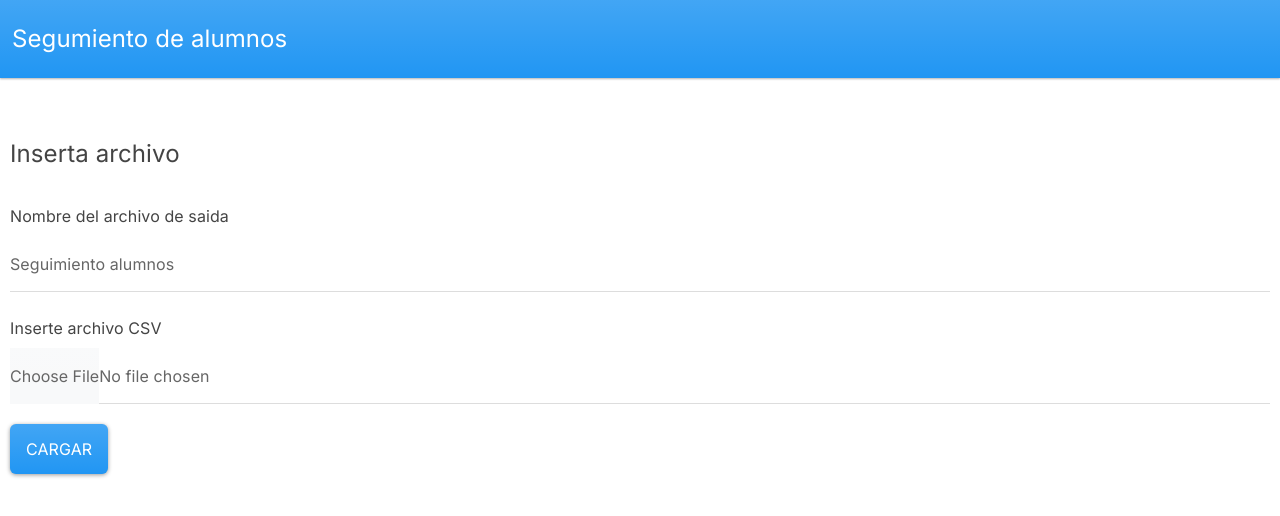
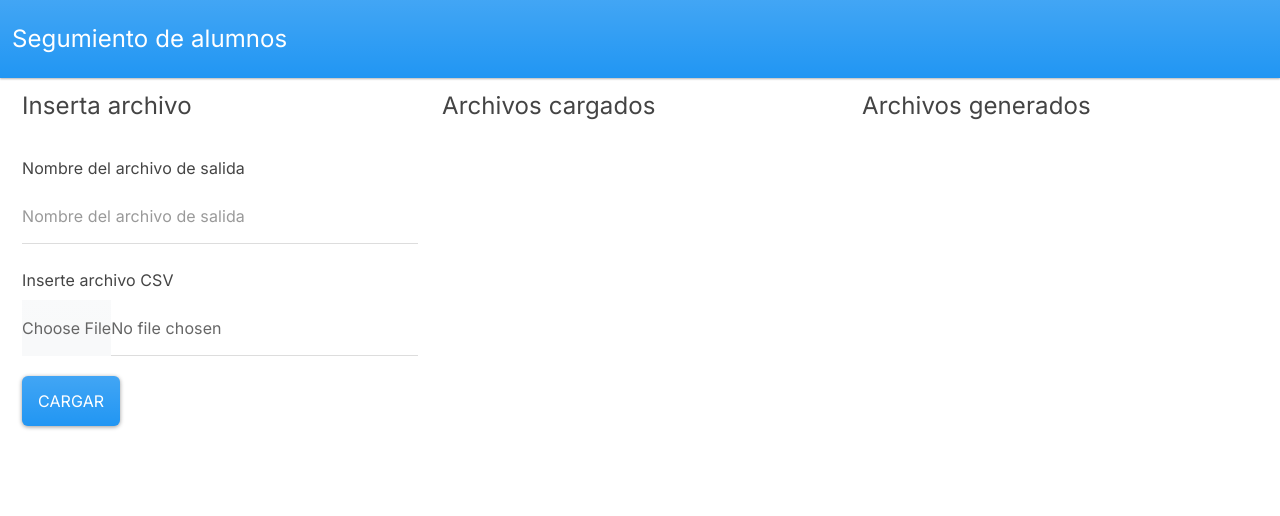
Before and after one commit to up210762/seguimiento-alumnos-frontend, a Next.js app: page / in a window 1280 px wide. Shown: the top 516 px of the page. Built offline with nearby package versions, Linux system fonts and the light colour scheme.

Commit message:
Actualización de pantallas

```diff
--- a/src/app/page.tsx
+++ b/src/app/page.tsx
@@ -1,26 +1,26 @@
 'use client'
 import React, { useEffect, useState } from 'react';
 import 'bootswatch/dist/materia/bootstrap.min.css';
+import FilesGenerated from '@/components/filesGeneratedBox';
+import FilesUpdated from '@/components/filesUpdatedBox';
 
 const BASE_URL = 'http://localhost:5000/'
 const UPLOAD_FILE_URL = new URL('upload-results', BASE_URL)
-const GET_FILE_URL = new URL('get-results-file', BASE_URL)
 
 interface dataForm {
   title?: string | null
   file?: File
 }
 
-const Home = () => {
+const Home: React.FC = () => {
   const [dataForm, setDataForm] = useState<dataForm>({});
   const [textoAlerta, setTextoAlerta] = useState<string>();
-  const [mostrarAlertaCambios, setMostrarAlertaCambios] = useState<string>()
+  const [mostrarAlertaCambios, setMostrarAlertaCambios] = useState<string>('d-none')
   const [typeAlert, setTypeAlert] = useState<string>();
   const [whoResponse, setWhoResponse] = useState<string>()
 
   useEffect(() => {
     document.body.style.overflow = 'hidden';
-    setDataForm({ title: "Seguimiento Alumnos" })
   }, [])
 
   const handleChange = (e: React.ChangeEvent<HTMLInputElement>): void => {
@@ -48,7 +48,7 @@ const Home = () => {
     setWhoResponse('Respuesta del servidor!!!')
   }
 
-  const dangerAlert = (who: string ,data: string) => {
+  const dangerAlert = (who: string, data: string) => {
     setTypeAlert('alert-danger')
     setTextoAlerta(data)
     setWhoResponse(`Respuesta del ${who}!!!`)
@@ -57,12 +57,15 @@ const Home = () => {
   const handleUploadSubmit = async (e: React.FormEvent<HTMLFormElement>) => {
     e.preventDefault();
     try {
+      const decition = confirm("El título del archivo será el mismo que se lea en el archivo de subida. ¿Deseas continuar?")
+      successAlert("Esto podría tomar un  tiempo...")
       const formData = new FormData();
       let data: string = "";
-      if (!dataForm.file || !dataForm.title) {
+      if (!dataForm.file) {
         emptyDataAlert();
         return;
       }
+      if (dataForm.title)
         formData.append('title', dataForm.title);
       formData.append('file', dataForm.file);
 
@@ -70,11 +73,10 @@ const Home = () => {
         method: 'POST',
         body: formData
       });
-      console.log(formData.values());
       data = await response.json()
 
       if (!response.ok) {
-        dangerAlert("servidor",data)
+        dangerAlert("servidor", data)
         formData.delete('title')
         formData.delete('files')
       }
@@ -84,7 +86,6 @@ const Home = () => {
         formData.delete('files')
 
       }
-      console.log(formData);
     } catch (error) {
       setWhoResponse('Respuesta del cliente!!!')
       dangerAlert("cliente", `${error}`);
@@ -100,7 +101,8 @@ const Home = () => {
             <a className="navbar-brand" href="#">Segumiento de alumnos</a>
           </div>
         </nav>
-        <div style={{ margin: 10 }}>
+        <div style={{ margin: 10, display: 'flex' }}>
+          <div className="container">
             <form onSubmit={handleUploadSubmit}>
               <fieldset>
                 <div className="container">
@@ -109,19 +111,19 @@ const Home = () => {
                     <strong>{whoResponse}</strong> {textoAlerta}
                   </div>
                 </div>
+                <div>
                   <legend>Inserta archivo</legend>
                   <div className='row' style={{ marginBottom: 20 }}>
                     <div>
                       <label htmlFor="staticFileName"
-                    className="form-label mt-4">Nombre del archivo de saida</label>
+                        className="form-label mt-4">Nombre del archivo de salida</label>
                       <input type="text"
                         readOnly={false}
                         className="form-control"
                         id="title"
                         name='title'
-                    defaultValue="Seguimiento alumnos"
                         onChange={handleChange}
-                    placeholder="Nombre del archivo nuevo" />
+                        placeholder="Nombre del archivo de salida" />
                     </div>
                     <div>
                       <label htmlFor="form-file"
@@ -132,9 +134,14 @@ const Home = () => {
                         onChange={handleFileChange} />
                     </div>
                   </div>
+                </div>
                 <button type="submit" className="btn btn-primary">Cargar</button>
               </fieldset>
             </form>
+          </div>
+          <FilesUpdated />
+
+          <FilesGenerated />
         </div>
       </div>
     </>
--- /dev/null
+++ b/src/components/filesGeneratedBox.tsx
@@ -0,0 +1,29 @@
+import React, { useEffect, useState } from "react";
+
+const BASE_URL = 'http://localhost:5000/';
+
+const FilesGenerated: React.FC = () => {
+    const generatedPath = new URL('get-generated-files', BASE_URL);
+    const [files, setFiles] = useState([]);
+
+    useEffect(()=>{
+        async () =>{
+            const res = await fetch(generatedPath)
+            const data = await res.json()
+            console.log(data)
+            setFiles(data)
+        }
+        console.log(files)
+    })
+
+    return (
+        <div className="container">
+            <legend>Archivos generados</legend>
+            {files.map((file) => (
+                <p>{file}</p>
+            ))}
+        </div>
+    )
+}
+
+export default FilesGenerated
--- /dev/null
+++ b/src/components/filesUpdatedBox.tsx
@@ -0,0 +1,33 @@
+import React, { useEffect, useState } from "react";
+
+const BASE_URL = 'http://localhost:5000/';
+
+const FilesUpdated: React.FC = () => {
+    const [files, setFiles] = useState([]);
+    const uploadedFilesURL = new URL('get-upload-files', BASE_URL);
+
+    useEffect(()=>{
+        async () =>{
+            const res = await fetch(uploadedFilesURL)
+            const data = await res.json()
+            console.log(data)
+            setFiles(data)
+        }
+    })
+
+    return (
+        <div className="container">
+            <legend>Archivos cargados</legend>
+            {files.map((file) => (
+                <p>{file}</p>
+            ))}
+        </div>
+    )
+}
+
+interface File {
+    name: string
+    path: string
+}
+
+export default FilesUpdated
--- a/src/components/successAlert.tsx
+++ /dev/null
@@ -1,5 +0,0 @@
-import React from "react";
-
-const successAlert = (data:string) => {}
-
-export default successAlert
```
Also changed, not shown: 1 other file (tests, documents, lock files or other folders). Lines whose indentation alone changed are shown as unchanged.
